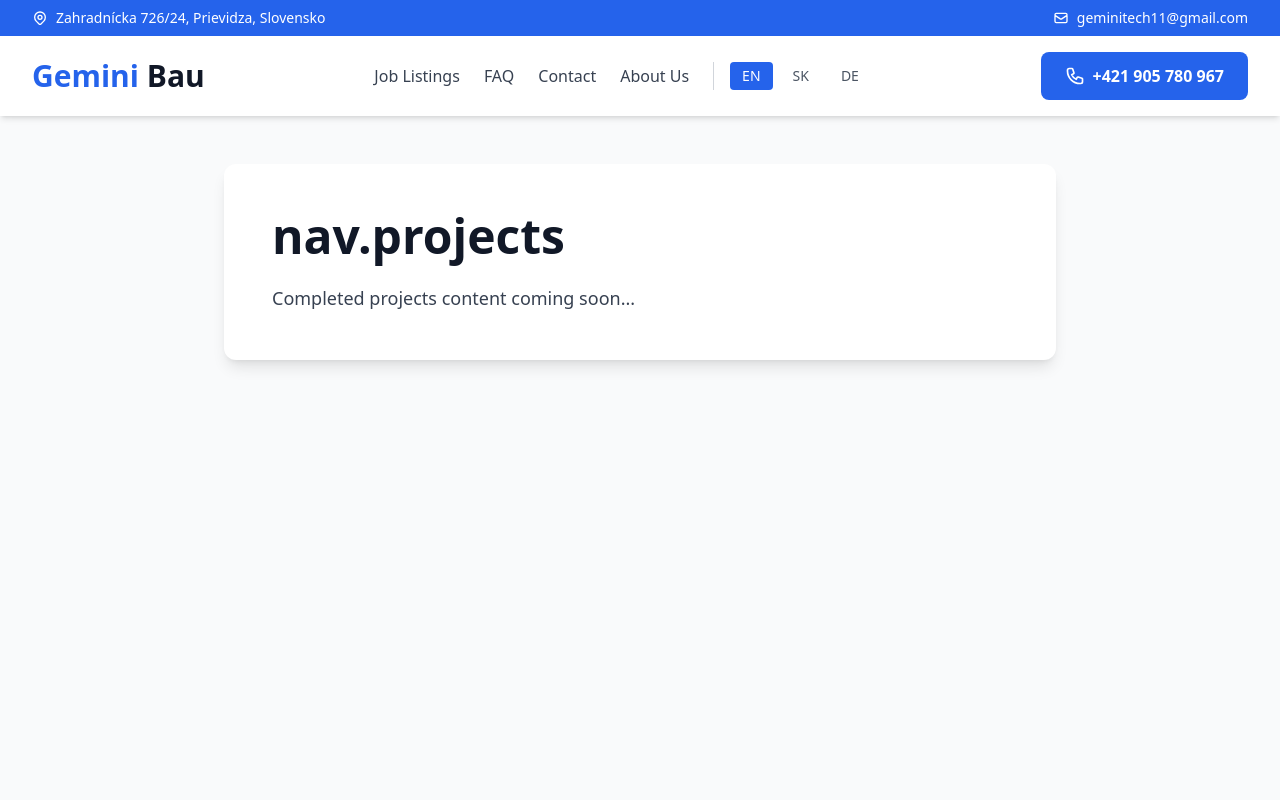
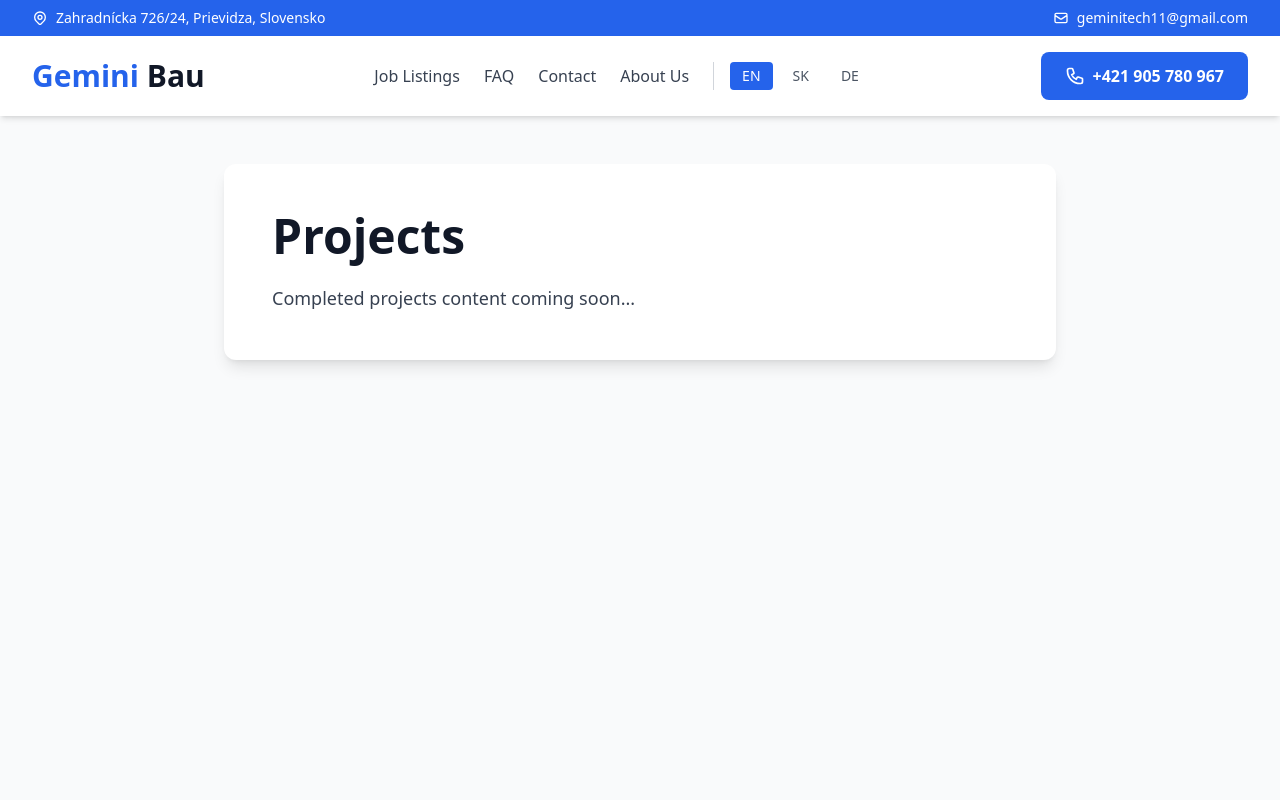
Before and after one commit to geminitech11-art/job-agency, a Next.js app: page /en/projects in a window 1280 px wide. Shown: the top 800 px of the page. Built offline with nearby package versions, Linux system fonts and the light colour scheme.

Commit message:
another fix 7

```diff
--- a/app/[locale]/layout.tsx
+++ b/app/[locale]/layout.tsx
@@ -30,7 +30,7 @@ export default async function LocaleLayout({
   return (
     <html lang={locale}>
       <body className="min-h-screen bg-gray-50">
-        <ClientProviders messages={messages}>
+        <ClientProviders messages={messages} locale={locale}>
           {children}
         </ClientProviders>
       </body>
--- a/components/ClientProviders.tsx
+++ b/components/ClientProviders.tsx
@@ -6,12 +6,13 @@ import Footer from './Footer';
 
 interface ClientProvidersProps {
   messages: any;
+  locale: string;
   children: React.ReactNode;
 }
 
-export default function ClientProviders({ messages, children }: ClientProvidersProps) {
+export default function ClientProviders({ messages, locale, children }: ClientProvidersProps) {
   return (
-    <NextIntlClientProvider messages={messages}>
+    <NextIntlClientProvider messages={messages} locale={locale}>
       <Navigation />
       <main className="flex-1">{children}</main>
       <Footer />
--- a/messages/de.json
+++ b/messages/de.json
@@ -4,7 +4,9 @@
     "about": "Über uns",
     "jobs": "Stellenangebote",
     "faq": "Häufige Fragen",
-    "contact": "Kontakt"
+    "contact": "Kontakt",
+    "projects": "Projekte",
+    "references": "Referenzen"
   },
   "home": {
     "hero": {
--- a/messages/en.json
+++ b/messages/en.json
@@ -4,7 +4,9 @@
     "about": "About Us",
     "jobs": "Job Listings",
     "faq": "FAQ",
-    "contact": "Contact"
+    "contact": "Contact",
+    "projects": "Projects",
+    "references": "References"
   },
   "home": {
     "hero": {
--- a/messages/sk.json
+++ b/messages/sk.json
@@ -4,7 +4,9 @@
     "about": "O nás",
     "jobs": "Pracovné ponuky",
     "faq": "Časté otázky",
-    "contact": "Kontakt"
+    "contact": "Kontakt",
+    "projects": "Projekty",
+    "references": "Referencie"
   },
   "home": {
     "hero": {
```
